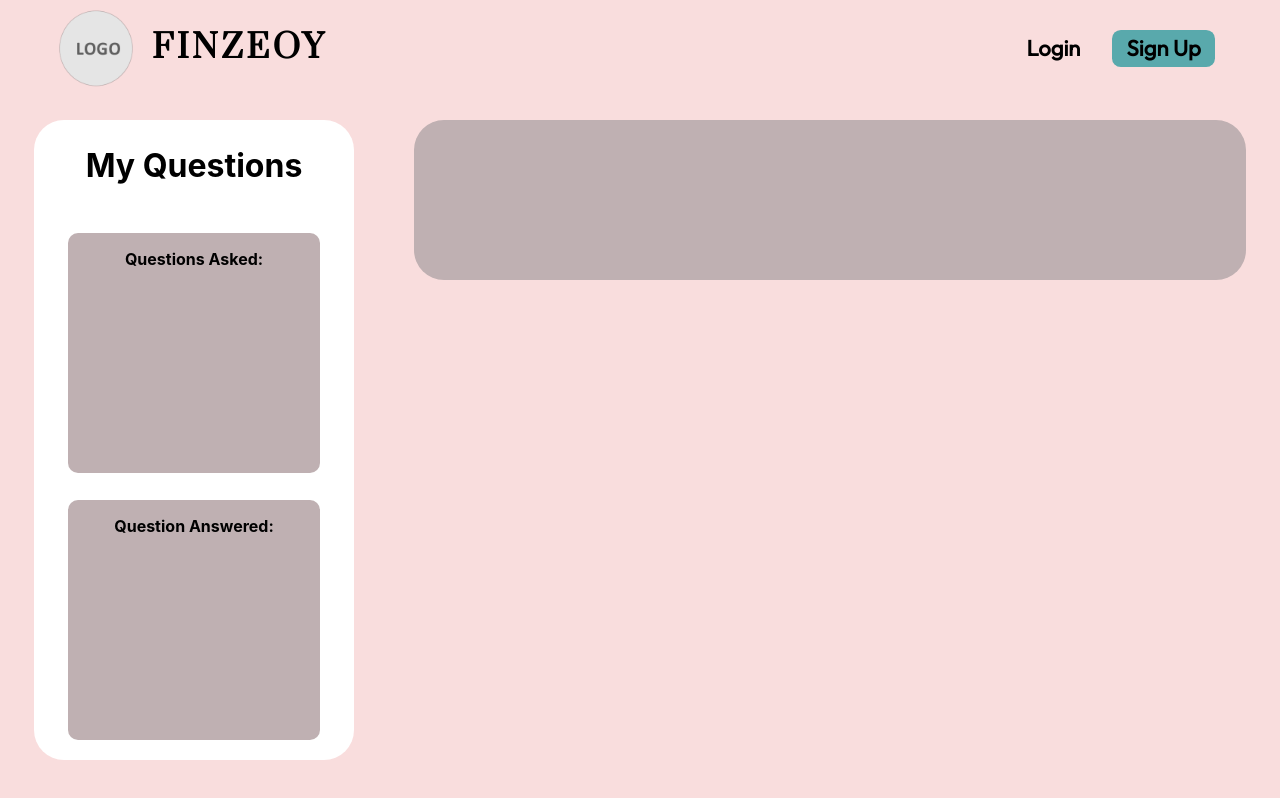
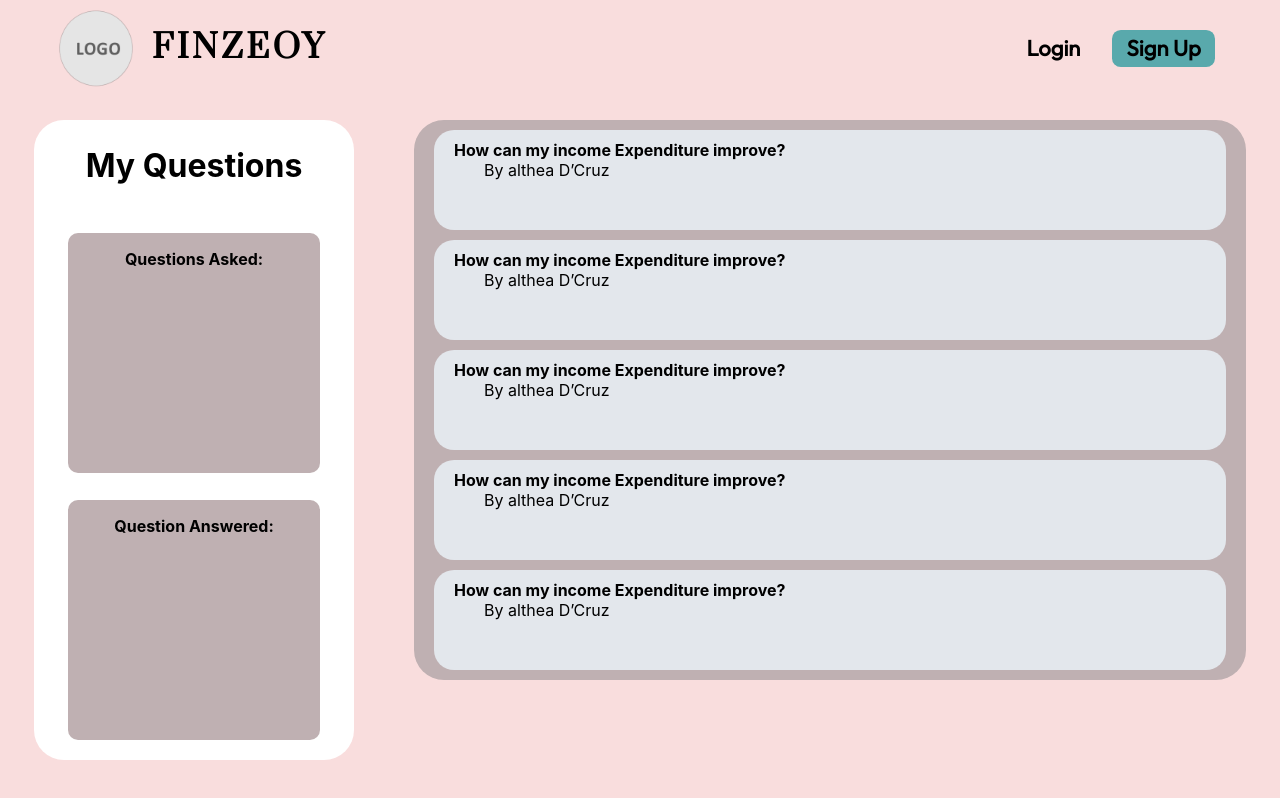
Before and after one commit to adhish-bahl/Finzeoy, a React (Create React App) app: page /discussion in a window 1280 px wide. Built offline with nearby package versions, Linux system fonts and the light colour scheme.

Commit message:
worked on discuaaion forum

```diff
--- a/src/components/Discussion.js
+++ b/src/components/Discussion.js
@@ -1,5 +1,6 @@
 import React from 'react'
 import "../styles/Discussion.css"
+import DiscussionBox from './DiscussionBox'
 
 function Discussion() {
   return (
@@ -19,7 +20,11 @@ function Discussion() {
         </div>
 
         <div className="DCright">
-
+            <DiscussionBox  question="How can my income Expenditure improve?" author="By althea D’Cruz"  />
+            <DiscussionBox  question="How can my income Expenditure improve?" author="By althea D’Cruz"  />
+            <DiscussionBox  question="How can my income Expenditure improve?" author="By althea D’Cruz"  />
+            <DiscussionBox  question="How can my income Expenditure improve?" author="By althea D’Cruz"  />
+            <DiscussionBox  question="How can my income Expenditure improve?" author="By althea D’Cruz"  />
         </div>
     </div>
   )
--- /dev/null
+++ b/src/components/DiscussionBox.js
@@ -0,0 +1,20 @@
+import React from 'react'
+import "../styles/DiscussionBox.css"
+
+function DiscussionBox({question, author}) {
+  return (
+    <div className='DiscussionBoxContainer'>
+        <div className="DBquestion">
+            {question}
+        </div>
+        <div className="DBauthor">
+            {author}
+        </div>
+        <div className="DBansweredBy">
+
+        </div>
+    </div>
+  )
+}
+
+export default DiscussionBox
--- a/src/styles/Discussion.css
+++ b/src/styles/Discussion.css
@@ -49,8 +49,8 @@
 
 .DCright {
     width: 65vw;
-    /* min-height: 60vh; */
-    height: 20vh;
+    min-height: 20vh;
+    height: fit-content;
     background-color: #bfb0b2;
     margin-top: 15vh;
     margin-left: 30px;
--- /dev/null
+++ b/src/styles/DiscussionBox.css
@@ -0,0 +1,19 @@
+.DiscussionBoxContainer {
+    background-color: #e3e7ec;
+    height: fit-content;
+    min-height: 100px;
+    margin: 10px 20px;
+    border-radius: 20px;
+    padding: 10px;
+    padding-left: 20px;
+}
+
+.DBquestion {
+    font-weight:bolder;
+    text-align: justify;
+}
+
+.DBauthor {
+    text-align: left;
+    padding-left: 30px;
+}
```
